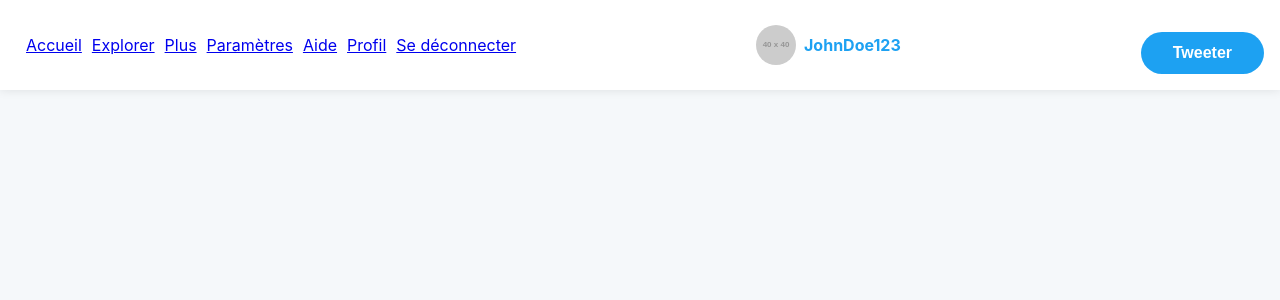
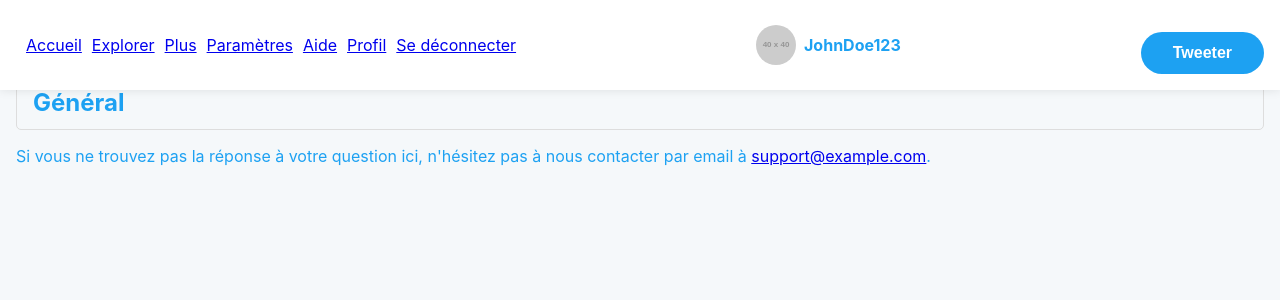
Before and after one commit to mohamedmehdigara/react-twitter-clone, a React (Create React App) app: page /Help in a window 1280 px wide. Shown: the top 300 px of the page. Built offline with nearby package versions, Linux system fonts and the light colour scheme; no server answers.

Commit message:
added files

```diff
--- a/src/App.js
+++ b/src/App.js
@@ -5,6 +5,7 @@ import TweetForm from './components/TweetForm';
 import TweetList from './components/TweetList';
 import Explore from './components/Explore';
 import Settings from './components/Settings';
+import Help from './components/Help';
 import axios from 'axios';
 import "./App.css";
 
@@ -41,6 +42,8 @@ const App = () => {
 
           <Route path="tweetlist" element={<TweetList tweets={tweets} />}/>
           <Route path="/Settings" element={<Settings />} />
+          <Route path="/Help" element={<Help />} /> {/* Added Help route */}
+
           {/* Add more routes for other pages */}
         </Routes>
       </div>
--- /dev/null
+++ b/src/components/Help.js
@@ -0,0 +1,83 @@
+import React from 'react';
+import styled from 'styled-components';
+
+const Help = () => {
+  return (
+    <HelpContainer>
+      <h1>Aide</h1>
+      <p>
+        Bienvenue dans la section d'aide ! Ici, vous trouverez des réponses aux
+        questions fréquemment posées, des guides d'utilisation et plus encore.
+      </p>
+      <AccordionContainer>
+        <AccordionItem>
+          <AccordionTitle>Général</AccordionTitle>
+          <AccordionContent>
+            <p>
+              Cette section couvre les questions générales sur la plateforme,
+              comme la création de compte, la navigation, et la publication de
+              contenu.
+            </p>
+            <List>
+              <ListItem>Comment créer un compte ?</ListItem>
+              <ListItem>Comment naviguer sur la plateforme ?</ListItem>
+              <ListItem>Comment publier un message ?</ListItem>
+            </List>
+          </AccordionContent>
+        </AccordionItem>
+        {/* ... Add more accordion items for other topics */}
+      </AccordionContainer>
+      <p>
+        Si vous ne trouvez pas la réponse à votre question ici, n'hésitez pas à
+        nous contacter par email à <a href="mailto:support@example.com">support@example.com</a>.
+      </p>
+    </HelpContainer>
+  );
+};
+
+const HelpContainer = styled.div`
+  padding: 1rem;
+`;
+
+const AccordionContainer = styled.div`
+  margin-bottom: 1rem;
+`;
+
+const AccordionItem = styled.div`
+  border: 1px solid #ddd;
+  border-radius: 5px;
+  margin-bottom: 1rem;
+  cursor: pointer;
+  transition: background-color 0.2s ease-in-out;
+
+  &:hover {
+    background-color: #f1f1f1;
+  }
+`;
+
+const AccordionTitle = styled.h2`
+  padding: 0.75rem 1rem;
+  font-weight: bold;
+  margin: 0;
+`;
+
+const AccordionContent = styled.div`
+  padding: 0.75rem 1rem;
+  display: none;
+
+  &.show {
+    display: block;
+  }
+`;
+
+const List = styled.ul`
+  list-style: none;
+  padding: 0;
+  margin: 0.5rem 0;
+`;
+
+const ListItem = styled.li`
+  margin-bottom: 0.25rem;
+`;
+
+export default Help;
--- a/src/components/Navbar.js
+++ b/src/components/Navbar.js
@@ -106,7 +106,7 @@ const Navbar = () => {
           </NavLink>
         </li>
         <li>
-          <NavLink to="/help">
+          <NavLink to="/Help">
             <Icon className="fa fa-question-circle" /> Aide
           </NavLink>
         </li>
```
